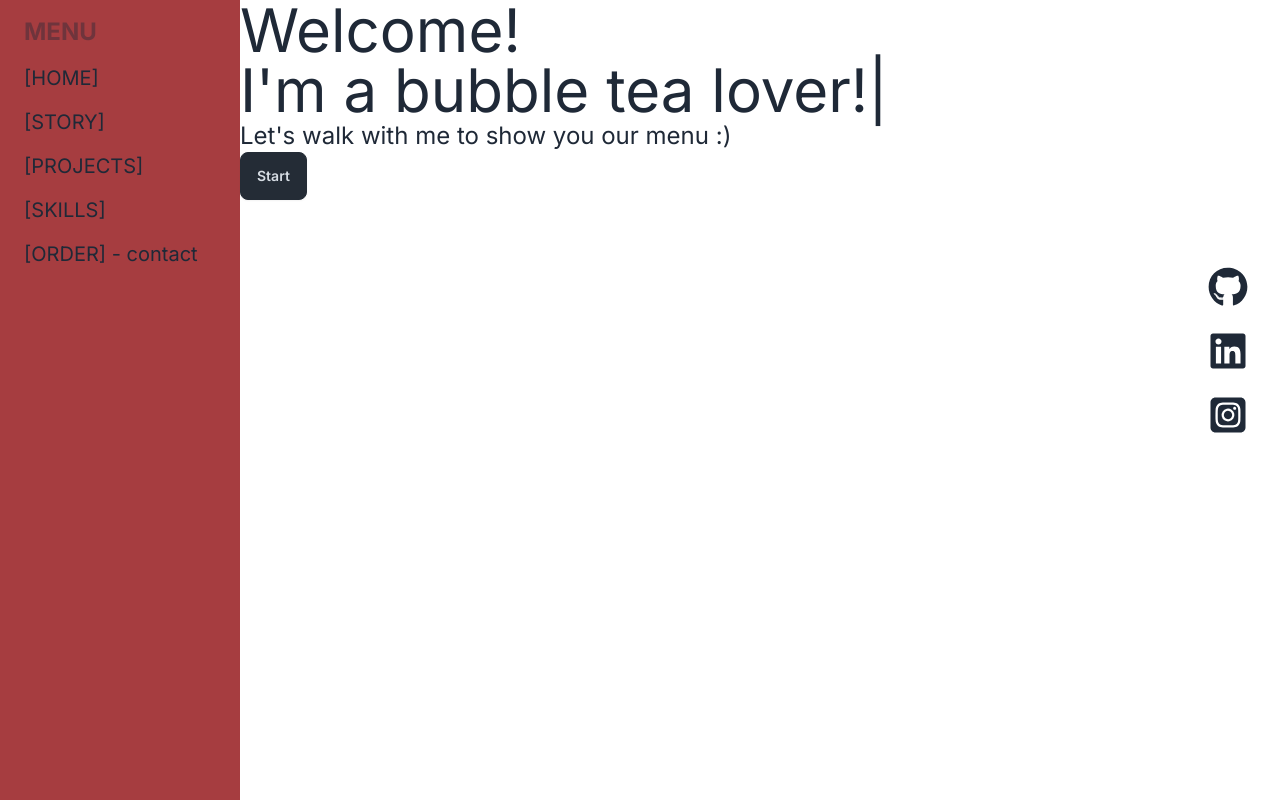
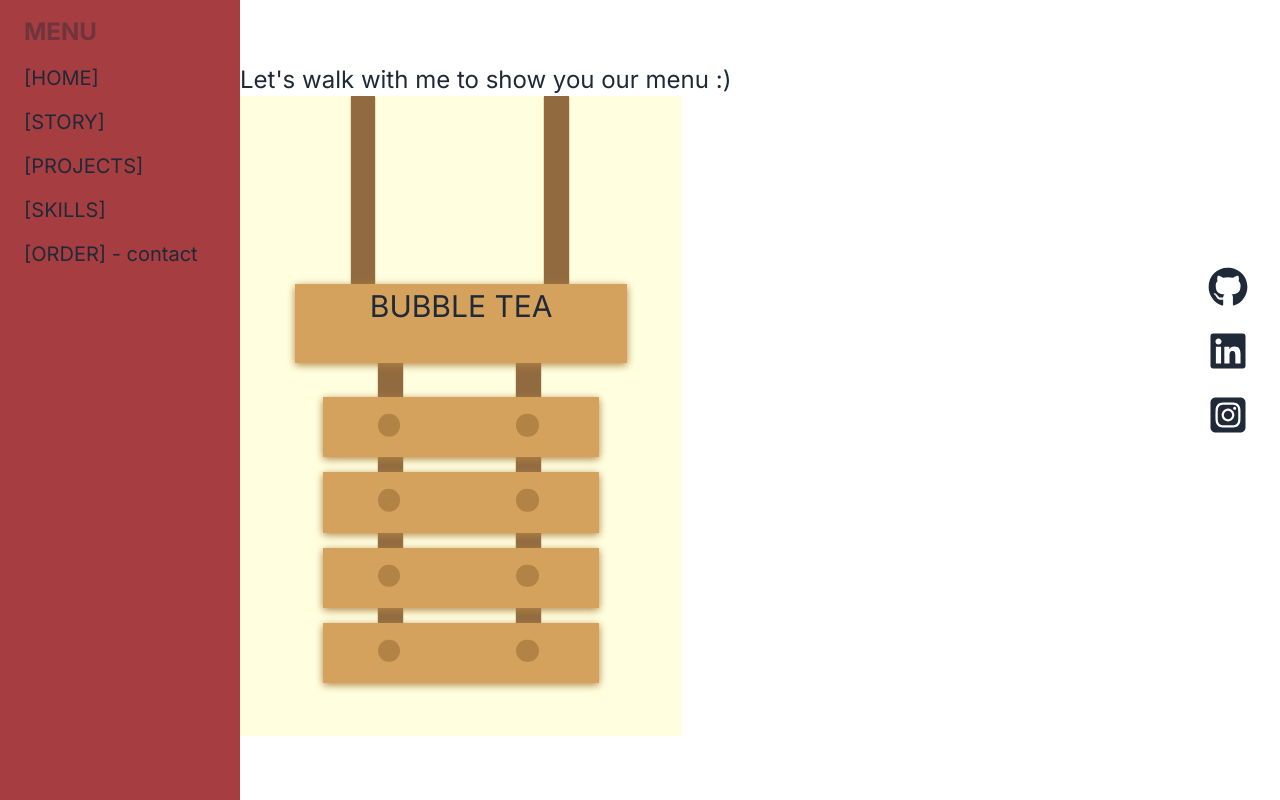
Before and after one commit to yll9108/portfolio-bubble-tea, a Next.js app: page / in a window 1280 px wide. Built offline with nearby package versions, Linux system fonts and the light colour scheme.

Commit message:
bubble tea shop css without flags

```diff
--- /dev/null
+++ b/src/app/components/home/BubbleTeaShop.jsx
@@ -0,0 +1,30 @@
+import React from "react";
+import "./bubbleteashop.css";
+
+function BubbleTeaShop() {
+    return (
+        <>
+            <div className="storeGrid">
+                <div className="stick1"></div>
+                <div className="stick2"></div>
+                <div className="stick3"></div>
+                <div className="stick4"></div>
+                <div className="signboard">BUBBLE TEA</div>
+                <div className="plate1"></div>
+                <div className="plate2"></div>
+                <div className="plate3"></div>
+                <div className="plate4"></div>
+                <div className="screw1"></div>
+                <div className="screw2"></div>
+                <div className="screw3"></div>
+                <div className="screw4"></div>
+                <div className="screw5"></div>
+                <div className="screw6"></div>
+                <div className="screw7"></div>
+                <div className="screw8"></div>
+            </div>
+        </>
+    );
+}
+
+export default BubbleTeaShop;
--- /dev/null
+++ b/src/app/components/home/bubbleteashop.css
@@ -0,0 +1,184 @@
+.storeGrid {
+    height: 80%;
+    width: 90%;
+    background-color: lightyellow;
+    display: grid;
+    grid-template-columns: repeat(16, 1fr);
+    grid-template-rows: repeat(17, 1fr);
+}
+
+.signboard {
+    height: 70%;
+    background-color: #d4a25c;
+    grid-column: 3/15;
+    grid-row: 6/9;
+    box-shadow: 0 0.1rem 0.5rem 0 #b18445;
+    text-align: center;
+    vertical-align: center;
+    font-size: 30px;
+}
+
+.stick1 {
+    width: 90%;
+    background-color: #916a3f;
+    grid-column: 6/7;
+    grid-row: 6/16;
+    box-shadow: 0 0.05rem 0.1rem 0 #b18445;
+}
+
+.stick2 {
+    width: 90%;
+    background-color: #916a3f;
+    grid-column: 11/12;
+    grid-row: 6/16;
+    box-shadow: 0 0.05rem 0.1rem 0 #b18445;
+}
+
+.stick3 {
+    width: 90%;
+    background-color: #916a3f;
+    grid-column: 5/6;
+    grid-row: 1/6;
+    box-shadow: 0 0.05rem 0.1rem 0 #b18445;
+}
+
+.stick4 {
+    width: 90%;
+    background-color: #916a3f;
+    grid-column: 12/13;
+    grid-row: 1/6;
+    box-shadow: 0 0.05rem 0.1rem 0 #b18445;
+}
+
+.plate1 {
+    height: 80%;
+    background-color: #d4a25c;
+    grid-column: 4/14;
+    grid-row: 9/11;
+    box-shadow: 0 0.1rem 0.5rem 0 #b18445;
+    text-align: center;
+    vertical-align: center;
+    font-size: 30px;
+}
+
+.plate2 {
+    height: 80%;
+    background-color: #d4a25c;
+    grid-column: 4/14;
+    grid-row: 11/13;
+    box-shadow: 0 0.1rem 0.5rem 0 #b18445;
+    text-align: center;
+    vertical-align: center;
+    font-size: 30px;
+}
+
+.plate3 {
+    height: 80%;
+    background-color: #d4a25c;
+    grid-column: 4/14;
+    grid-row: 13/15;
+    box-shadow: 0 0.1rem 0.5rem 0 #b18445;
+    text-align: center;
+    vertical-align: center;
+    font-size: 30px;
+}
+
+.plate4 {
+    height: 80%;
+    background-color: #d4a25c;
+    grid-column: 4/14;
+    grid-row: 15/17;
+    box-shadow: 0 0.1rem 0.5rem 0 #b18445;
+    text-align: center;
+    vertical-align: center;
+    font-size: 30px;
+}
+
+.screw1 {
+    position: relative;
+    top: 50%;
+    transform: translateY(-10%);
+    border-radius: 50%;
+    height: 60%;
+    width: 80%;
+    background-color: #b18445;
+    grid-column: 6;
+    grid-row: 9/10;
+}
+.screw2 {
+    position: relative;
+    top: 50%;
+    transform: translateY(-10%);
+    border-radius: 50%;
+    height: 60%;
+    width: 80%;
+    background-color: #b18445;
+    grid-column: 11;
+    grid-row: 9/10;
+}
+.screw3 {
+    position: relative;
+    top: 50%;
+    transform: translateY(-10%);
+    border-radius: 50%;
+    height: 60%;
+    width: 80%;
+    background-color: #b18445;
+    grid-column: 6;
+    grid-row: 11/12;
+}
+.screw4 {
+    position: relative;
+    top: 50%;
+    transform: translateY(-10%);
+    border-radius: 50%;
+    height: 60%;
+    width: 80%;
+    background-color: #b18445;
+    grid-column: 11;
+    grid-row: 11/12;
+}
+.screw5 {
+    position: relative;
+    top: 50%;
+    transform: translateY(-10%);
+    border-radius: 50%;
+    height: 60%;
+    width: 80%;
+    background-color: #b18445;
+    grid-column: 6;
+    grid-row: 13/14;
+}
+.screw6 {
+    position: relative;
+    top: 50%;
+    transform: translateY(-10%);
+    border-radius: 50%;
+    height: 60%;
+    width: 80%;
+    background-color: #b18445;
+    grid-column: 11;
+    grid-row: 13/14;
+}
+.screw7 {
+    position: relative;
+    top: 50%;
+    transform: translateY(-10%);
+    border-radius: 50%;
+    height: 60%;
+    width: 80%;
+    background-color: #b18445;
+    grid-column: 6;
+    grid-row: 15/16;
+}
+.screw8 {
+    position: relative;
+    top: 50%;
+    transform: translateY(-10%);
+    border-radius: 50%;
+    height: 60%;
+    width: 80%;
+    background-color: #b18445;
+    grid-column: 11;
+    grid-row: 15/16;
+}
--- a/src/app/page.jsx
+++ b/src/app/page.jsx
@@ -2,14 +2,16 @@
 import SharedBtn from "./common/SharedBtn";
 import Title from "./common/Title";
 import AnimationComponent from "./components/home/Animation";
+import BubbleTeaShop from "./components/home/BubbleTeaShop";
 
 export default function Home() {
     return (
         <>
-            <div className="flex flex-col">
-                <AnimationComponent />
+            <div className="flex flex-col justify-center content-center">
+                {/* <AnimationComponent /> */}
                 <Title text="Let's walk with me to show you our menu :)" />
-                <SharedBtn btnName="Start" />
+                <BubbleTeaShop />
+                {/* <SharedBtn btnName="Start" /> */}
             </div>
         </>
     );
```
